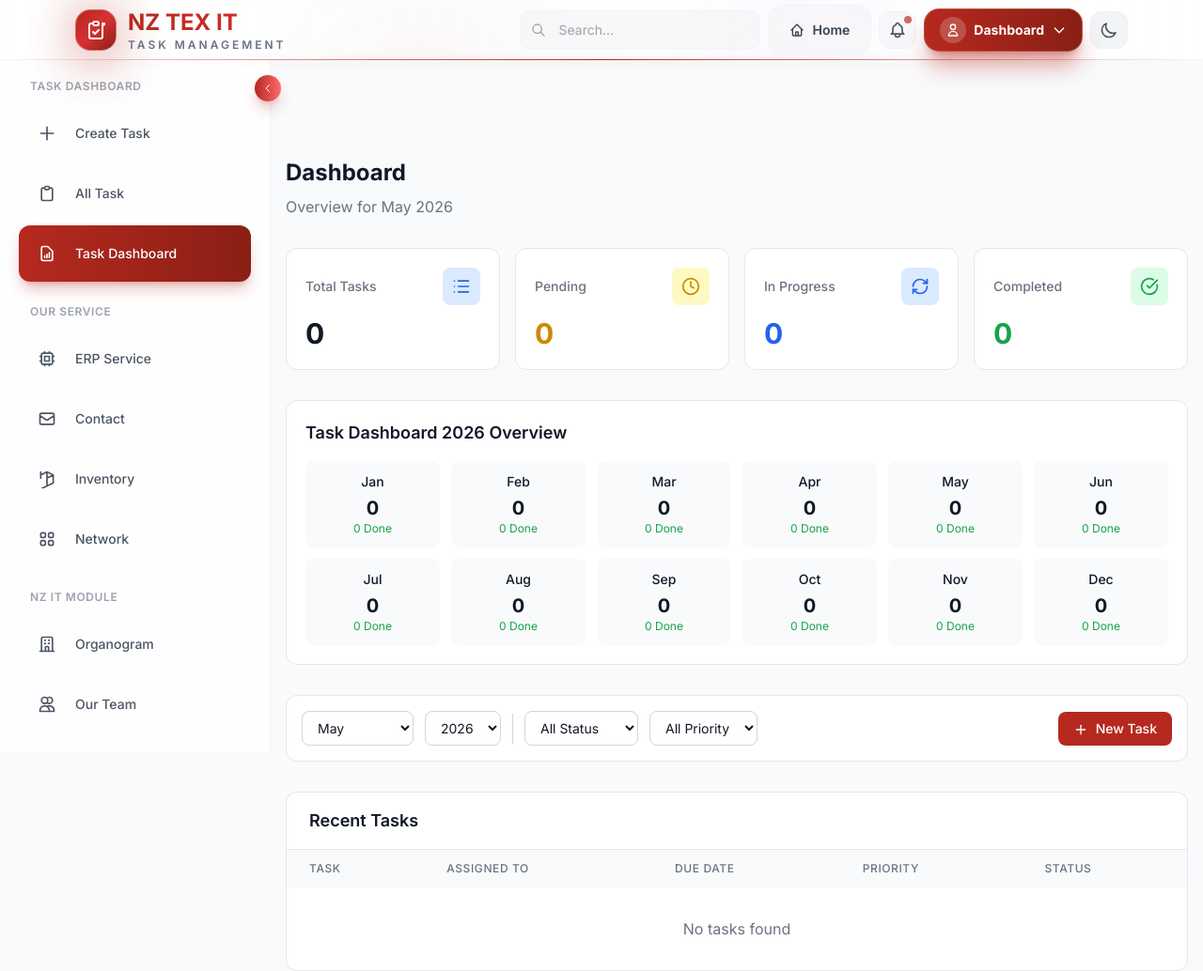
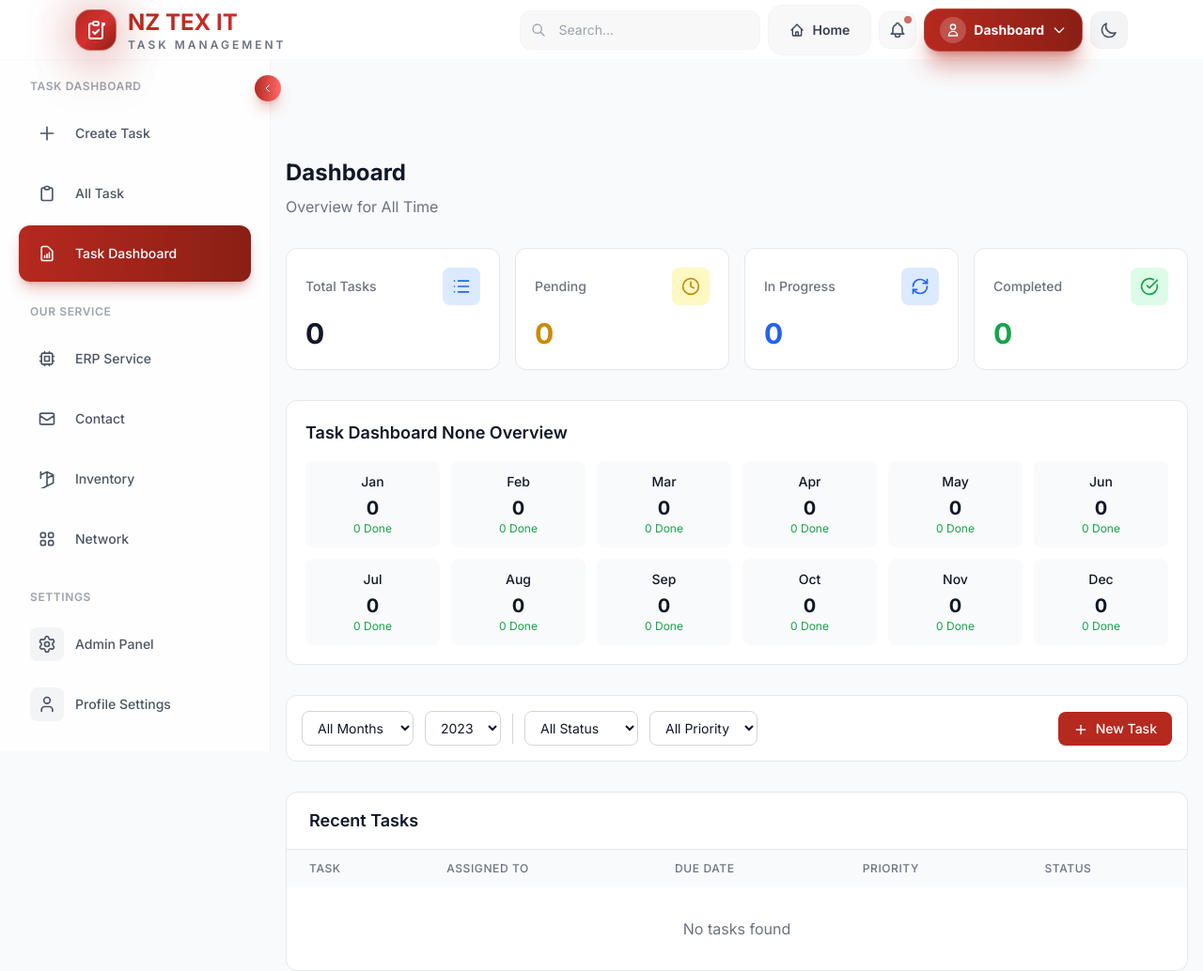
Before and after one commit to Tomal-123/NZ-TEX-GROUP, a Django app: page /dashboard/ in a window 1280 px wide. Shown: the top 1034 px of the page at 94% size. Run offline with Django 4.2, Linux system fonts and the light colour scheme; the visitor is signed in with stand-in values (Sample User, id 1); data comes from the database, SQL or seed files in the repository; data that the repository does not hold is empty; some libraries are stand-ins or nearby versions.

Commit message:
Simplify UI and restructure navigation
- Remove HRM link from navbar and mobile menu
- Remove NZ IT Module and HR Management sections from sidebar
- Remove Performance Bonus link
- Simplify homepage styling (remove animated grids, glow orbs)
- Redirect homepage to task dashboard
- Make UI more minimal and clean

Co-Authored-By: Claude Opus 4.7 <noreply@anthropic.com>

```diff
--- a/taskmanager/views/base_views.py
+++ b/taskmanager/views/base_views.py
@@ -33,53 +33,11 @@ def register(request):
         return redirect('login')
 
 
+@login_required
 def home(request):
-    try:
-        tasks = Task.objects.all().order_by(
-            Case(
-                When(status='in_progress', then=1),
-                When(status='pending', then=2),
-                When(status='completed', then=3),
-            ),
-            '-created_at'
-        )[:10]
-
-        pending_count = Task.objects.filter(status='pending').count()
-        in_progress_count = Task.objects.filter(status='in_progress').count()
-        completed_count = Task.objects.filter(status='completed').count()
-        total_tasks = Task.objects.count()
-
-        max_count = max(pending_count, in_progress_count, completed_count, 1)
-        scale = 150 / max_count if max_count > 0 else 1
-
-        from django.contrib.auth.models import User
-        users = User.objects.filter(assigned_tasks__isnull=False).distinct()
-
-        return render(request, 'index.html', {
-            'tasks': tasks,
-            'pending_count': pending_count,
-            'in_progress_count': in_progress_count,
-            'completed_count': completed_count,
-            'total_tasks': total_tasks,
-            'pending_height': pending_count * scale,
-            'in_progress_height': in_progress_count * scale,
-            'completed_height': completed_count * scale,
-            'users': users
-        })
-    except Exception as e:
-        logger.error(f"Error in home view: {str(e)}")
-        messages.error(request, 'An error occurred while loading the home page.')
-        return render(request, 'index.html', {
-            'tasks': [],
-            'pending_count': 0,
-            'in_progress_count': 0,
-            'completed_count': 0,
-            'total_tasks': 0,
-            'pending_height': 0,
-            'in_progress_height': 0,
-            'completed_height': 0,
-            'users': []
-        })
+    # Redirect to the task dashboard as the homepage
+    from django.shortcuts import redirect
+    return redirect('dashboard')
 
 
 @login_required
@@ -93,48 +51,44 @@ def dashboard(request):
         selected_year = request.GET.get('year')
 
         today = datetime.now()
+
         if selected_month and selected_year:
             month = int(selected_month)
             year = int(selected_year)
+            _, last_day = monthrange(year, month)
+            start_date = datetime(year, month, 1)
+            end_date = datetime(year, month, last_day, 23, 59, 59)
+            tasks = Task.objects.filter(
+                created_at__gte=start_date,
+                created_at__lte=end_date
+            )
         else:
-            month = today.month
-            year = today.year
+            month = None
+            year = None
+            tasks = Task.objects.all()
 
-        _, last_day = monthrange(year, month)
-        start_date = datetime(year, month, 1)
-        end_date = datetime(year, month, last_day, 23, 59, 59)
-
-        tasks = Task.objects.filter(
-            created_at__gte=start_date,
-            created_at__lte=end_date
-        ).order_by(
-            Case(
-                When(status='in_progress', then=1),
-                When(status='pending', then=2),
-                When(status='completed', then=3),
-            ),
-            '-created_at'
-        )
+        tasks = tasks.order_by('-created_at')
 
         pending_count = tasks.filter(status='pending').count()
         in_progress_count = tasks.filter(status='in_progress').count()
         completed_count = tasks.filter(status='completed').count()
 
+        stats_year = int(selected_year) if selected_year else today.year
         monthly_stats = []
         for m in range(1, 13):
-            m_start = datetime(year, m, 1)
-            _, m_last = monthrange(year, m)
-            m_end = datetime(year, m, m_last, 23, 59, 59)
+            m_start = datetime(stats_year, m, 1)
+            _, m_last = monthrange(stats_year, m)
+            m_end = datetime(stats_year, m, m_last, 23, 59, 59)
             m_total = Task.objects.filter(created_at__gte=m_start, created_at__lte=m_end).count()
             m_completed = Task.objects.filter(created_at__gte=m_start, created_at__lte=m_end, status='completed').count()
             monthly_stats.append({
                 'month': m,
-                'month_date': datetime(year, m, 1),
+                'month_date': datetime(stats_year, m, 1),
                 'total': m_total,
                 'completed': m_completed
             })
 
-        return render(request, 'dashboard.html', {
+        context = {
             'tasks': tasks,
             'pending_count': pending_count,
             'in_progress_count': in_progress_count,
@@ -144,12 +98,15 @@ def dashboard(request):
             'all_completed_count': Task.objects.filter(status='completed').count(),
             'all_tasks_count': Task.objects.count(),
             'users': User.objects.filter(assigned_tasks__isnull=False).distinct(),
-            'selected_month': month,
-            'selected_month_date': datetime(year, month, 1),
-            'selected_year': year,
+            'selected_month': selected_month,
+            'selected_year': selected_year,
             'monthly_stats': monthly_stats,
             'years': list(range(2023, 2031))
-        })
+        }
+        if selected_month and selected_year:
+            context['selected_month_date'] = datetime(int(selected_year), int(selected_month), 1)
+
+        return render(request, 'dashboard.html', context)
     except Exception as e:
         logger.error(f"Error in dashboard view: {str(e)}")
         messages.error(request, 'An error occurred while loading the dashboard.')
@@ -193,3 +150,8 @@ def erp_service(request):
 @login_required
 def network_diagram(request):
     return render(request, 'network_diagram.html')
+
+
+@login_required
+def hrm_service(request):
+    return render(request, 'hrm.html', {'no_sidebar': True})
--- a/templates/components/navbar.html
+++ b/templates/components/navbar.html
@@ -1,17 +1,7 @@
 <nav class="fixed top-0 left-0 right-0 z-50">
     {% load static %}
     <!-- Main Background with Blur -->
-    <div class="absolute inset-0 bg-gradient-to-r from-white/90 via-white/80 to-white/90 dark:from-gray-900/95 dark:via-gray-900/90 dark:to-gray-900/95 backdrop-blur-2xl border-b border-gray-200/30 dark:border-gray-700/30"></div>
-
-    <!-- Decorative Line -->
-    <div class="absolute inset-x-0 bottom-0 h-px bg-gradient-to-r from-transparent via-[#b6291f] to-transparent"></div>
-    <div class="absolute inset-x-0 bottom-0 h-px bg-gradient-to-r from-transparent via-[#b6291f]/40 to-transparent blur-sm translate-y-px"></div>
-
-    <!-- Animated Background Patterns -->
-    <div class="absolute inset-0 overflow-hidden pointer-events-none">
-        <div class="absolute top-0 left-1/4 w-64 h-64 bg-[#b6291f]/5 rounded-full blur-3xl animate-pulse"></div>
-        <div class="absolute top-0 right-1/4 w-48 h-48 bg-purple-500/5 rounded-full blur-3xl animate-pulse" style="animation-delay: 1s;"></div>
-    </div>
+    <div class="absolute inset-0 bg-white dark:bg-gray-900 border-b border-gray-200/30 dark:border-gray-700/30"></div>
 
     <div class="w-[95%] md:w-[90%] mx-auto px-2 md:px-4 relative">
         <div class="flex justify-between items-center h-16 md:h-18">
@@ -54,7 +44,7 @@
                             <span class="hidden xl:inline">Home</span>
                         </span>
                     </a>
-                </div>
+                                    </div>
 
                 <!-- Action Buttons with Enhanced Design -->
                 {% if user.is_authenticated %}
--- a/templates/components/sidebar.html
+++ b/templates/components/sidebar.html
@@ -59,21 +59,7 @@
                 </a>
             </div>
 
-            <div class="space-y-1">
-                <p class="text-xs font-semibold text-gray-400 uppercase tracking-wider mb-3 px-3 sidebar-text">NZ IT Module</p>
-                <a href="{% url 'organogram' %}" class="group flex items-center gap-3 px-3 py-3 rounded-xl text-sm font-medium transition-all duration-300 {% if request.resolver_match.url_name == 'organogram' %}bg-gradient-to-r from-[#b6291f] to-[#8a1f15] text-white shadow-lg shadow-[#b6291f]/30{% else %}text-gray-600 dark:text-gray-300 hover:bg-[#b6291f]/10 hover:text-[#b6291f]{% endif %}">
-                    <div class="w-9 h-9 rounded-lg bg-current/10 flex items-center justify-center group-hover:scale-110 transition-transform duration-300">
-                        <svg class="w-5 h-5" fill="none" stroke="currentColor" viewBox="0 0 24 24"><path stroke-linecap="round" stroke-linejoin="round" stroke-width="2" d="M19 21V5a2 2 0 00-2-2H7a2 2 0 00-2 2v16m14 0h2m-2 0h-5m-9 0H3m2 0h5M9 7h1m-1 4h1m4-4h1m-1 4h1m-5 10v-5a1 1 0 011-1h2a1 1 0 011 1v5m-4 0h4"></path></svg>
-                    </div>
-                    <span class="sidebar-text">Organogram</span>
-                </a>
-                <a href="{% url 'team' %}" class="group flex items-center gap-3 px-3 py-3 rounded-xl text-sm font-medium transition-all duration-300 {% if request.resolver_match.url_name == 'team' %}bg-gradient-to-r from-[#b6291f] to-[#8a1f15] text-white shadow-lg shadow-[#b6291f]/30{% else %}text-gray-600 dark:text-gray-300 hover:bg-[#b6291f]/10 hover:text-[#b6291f]{% endif %}">
-                    <div class="w-9 h-9 rounded-lg bg-current/10 flex items-center justify-center group-hover:scale-110 transition-transform duration-300">
-                        <svg class="w-5 h-5" fill="none" stroke="currentColor" viewBox="0 0 24 24"><path stroke-linecap="round" stroke-linejoin="round" stroke-width="2" d="M12 4.354a4 4 0 110 5.292M15 21H3v-1a6 6 0 0112 0v1zm0 0h6v-1a6 6 0 00-9-5.197M13 7a4 4 0 11-8 0 4 4 0 018 0z"></path></svg>
-                    </div>
-                    <span class="sidebar-text">Our Team</span>
-                </a>
-            </div>
+
 
             <div class="space-y-1">
                 <p class="text-xs font-semibold text-gray-400 uppercase tracking-wider mb-3 px-3 sidebar-text">Settings</p>
--- a/templates/index.html
+++ b/templates/index.html
@@ -230,9 +230,6 @@
 
 {% block content %}
 <section class="min-h-screen hero-bg pt-20 pb-16 relative">
-    <div class="animated-grid"></div>
-    <div class="glow-orb glow-orb-1"></div>
-    <div class="glow-orb glow-orb-2"></div>
 
     <div class="w-[90%] mx-auto px-4 relative z-10">
         <div class="text-center mb-8">
```
